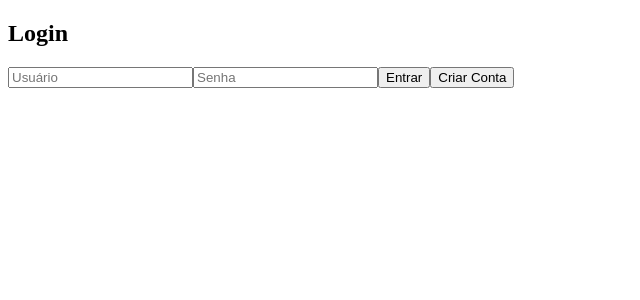
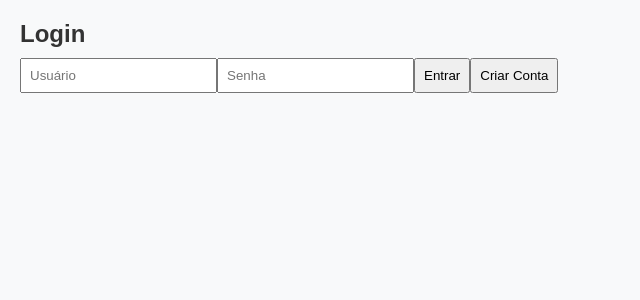
Before and after one commit to thehecktour/ServiceScheduling, a React (Vite) app in the folder frontend/: page /auth in a window 1280 px wide. Shown: the top 300 px of the page, without its empty margins (0-640 px from the left). Built offline with nearby package versions, Linux system fonts and the light colour scheme.

Commit message:
feat: add global style

```diff
--- a/frontend/src/App.tsx
+++ b/frontend/src/App.tsx
@@ -1,6 +1,7 @@
 import { BrowserRouter, Routes, Route } from "react-router-dom";
 import { Provider } from "react-redux";
 import { store } from "./app/store";
+import { GlobalStyle } from "./styles/GlobalStyle";
 
 import Auth from "./pages/Auth";
 import ServiceCatalog from "./pages/ServiceCatalog";
@@ -12,6 +13,7 @@
 export default function App() {
   return (
     <Provider store={store}>
+      <GlobalStyle />
       <BrowserRouter>
         <Routes>
           <Route path="/auth" element={<Auth />} />
--- a/frontend/src/styles/GlobalStyle.ts
+++ b/frontend/src/styles/GlobalStyle.ts
@@ -0,0 +1,21 @@
+import { createGlobalStyle } from "styled-components";
+
+export const GlobalStyle = createGlobalStyle`
+  * {
+    margin: 0;
+    padding: 0;
+    box-sizing: border-box;
+    font-family: sans-serif;
+  }
+
+  body {
+    background-color: #f8f9fa;
+    color: #333;
+    padding: 20px;
+  }
+
+  input, select, button {
+    margin: 10px 0;
+    padding: 8px;
+  }
+`;
```
